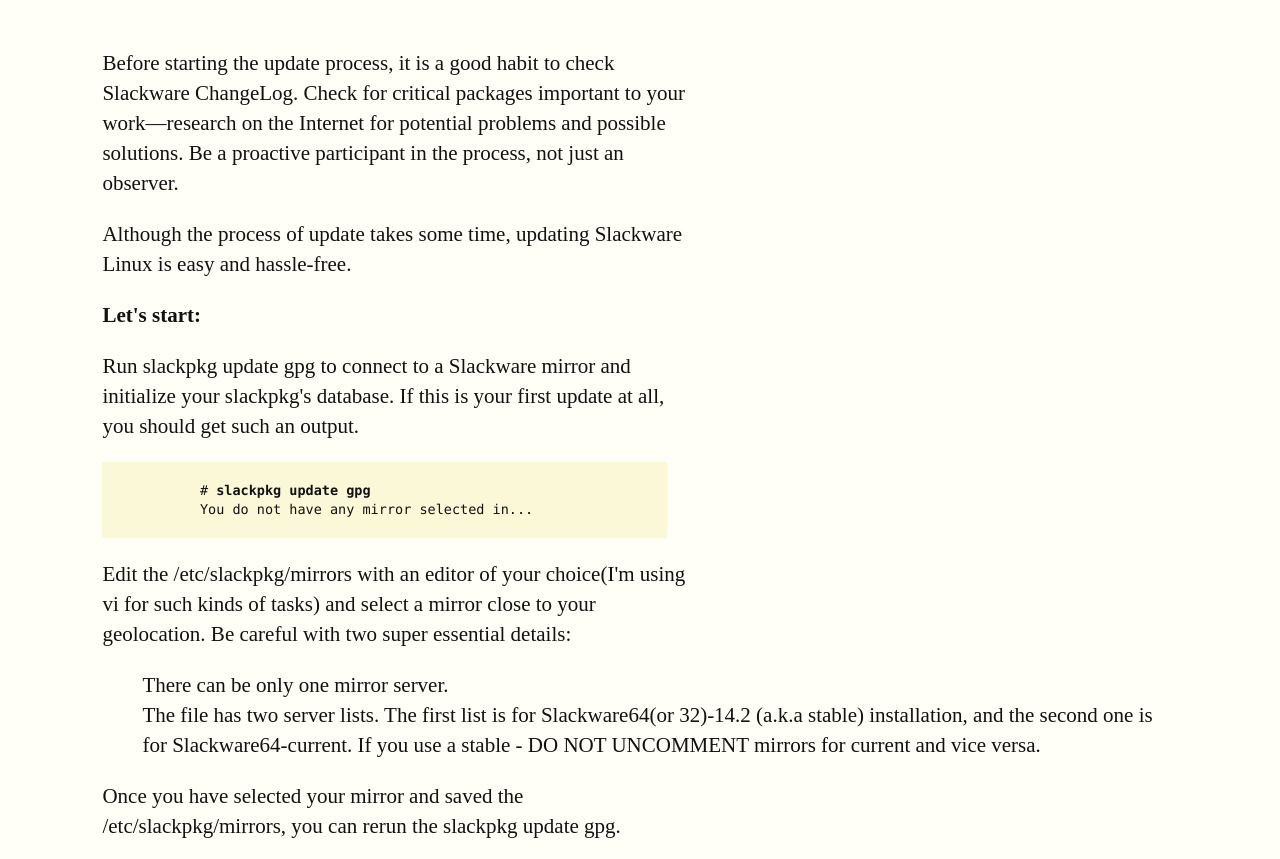
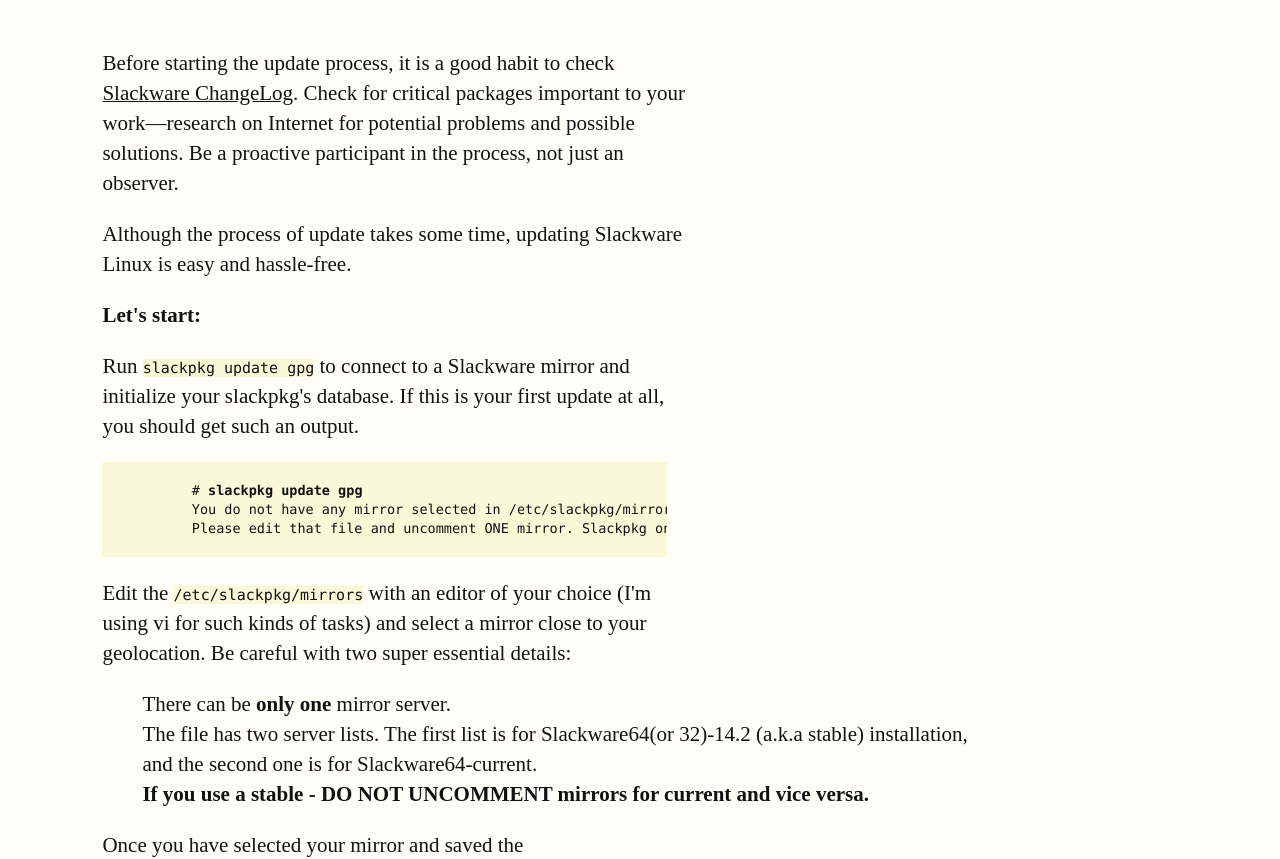
Before and after one commit to mnmlistspace/mnmlistspace, a plain HTML site: page slackware/update.html in a window 1280 px wide. Shown: the part 244-1103 px from the top of the page. Drawn offline with Linux system fonts and the light colour scheme; files whose address does not match are found by name.

Commit message:
update content: How to update Slackware Linux

```diff
--- a/slackware/update.html
+++ b/slackware/update.html
@@ -16,30 +16,33 @@
       <h1 class="logo"><a href="/">mnmlist.space</a></h1>
       <p class="subtitle">How to update Slackware Linux</p>
       <section>
-        <p>Before starting the update process, it is a good habit to check Slackware ChangeLog. Check for critical packages important to your work—research on the Internet for potential problems and possible solutions. Be a proactive participant in the process, not just an observer.</p>
+        <p>Before starting the update process, it is a good habit to check <a title="Slackware Changelogs" href="http://www.slackware.com/changelog/">Slackware ChangeLog</a>. Check for critical packages important to your work—research on Internet for potential problems and possible solutions. Be a proactive participant in the process, not just an observer.</p>
         <p>Although the process of update takes some time, updating Slackware Linux is easy and hassle-free.</p>
         <p><strong>Let's start:</strong></p>
-        <p>Run slackpkg update gpg to connect to a Slackware mirror and initialize your slackpkg's database. If this is your first update at all, you should get such an output.
+        <p>Run <code>slackpkg update gpg</code> to connect to a Slackware mirror and initialize your slackpkg's database. If this is your first update at all, you should get such an output.
         </p>
         <pre><code>
-            # <b>slackpkg update gpg</b>
-            You do not have any mirror selected in...
+           # <b>slackpkg update gpg</b>
+           You do not have any mirror selected in /etc/slackpkg/mirrors
+	   Please edit that file and uncomment ONE mirror. Slackpkg only works with ONE mirror selected.
         </code></pre>
-        <p>Edit the /etc/slackpkg/mirrors with an editor of your choice(I'm using vi for such kinds of tasks) and select a mirror close to your geolocation. Be careful with two super essential details:</p>
+        <p>Edit the <code>/etc/slackpkg/mirrors</code> with an editor of your choice (I'm using vi for such kinds of tasks) and select a mirror close to your geolocation. Be careful with two super essential details:</p>
         <ul>
-          <li>There can be only one mirror server.</li>
-          <li>The file has two server lists. The first list is for Slackware64(or 32)-14.2 (a.k.a stable) installation, and the second one is for Slackware64-current. If you use a stable - DO NOT UNCOMMENT mirrors for current and vice versa.</li>
+          <li>There can be <strong>only one</strong> mirror server.</li>
+          <li>The file has two server lists. The first list is for Slackware64(or 32)-14.2 (a.k.a stable) installation, <br>and the second one is for Slackware64-current.<br><strong>If you use a stable - DO NOT UNCOMMENT mirrors for current and vice versa.</strong></li>
         </ul>
-        <p>Once you have selected your mirror and saved the  /etc/slackpkg/mirrors, you can rerun the slackpkg update gpg.</p>
+        <p>Once you have selected your mirror and saved the <code>/etc/slackpkg/mirrors</code>, you can rerun the <code>slackpkg update gpg</code>.</p>
         <p>The next step consists of updating modified packages. If you have any 3rd party packages installed on your system, please blacklist them so that slackpkg will not interfere with those applications.</p>
-        <p>Install the newly added packages to the Slackware distribution:<p></p>
+        <p>Install the newly added packages to the Slackware distribution:</p>
         <pre><code>
           # <b>slackpkg install-new</b>
         </code></pre>
+	<img src="/home/stephan/projects/repos/mnmlistspace/images/packages_to_install.png/" loading="lazy" alt="install new packages" />
         <p>Upgrade the whole system:</p>
         <pre><code>
           # <b>slackpkg upgrade-all</b>
         </code></pre>
+	<img src="/home/stephan/projects/repos/mnmlistspace/images/choose_packages_to_upgrade.png" loading="lazy" alt="install new packages" />
       </section>
     </article>
     <footer>
```
Also changed, not shown: images/choose_packages_to_upgrade.png (added), images/packages_to_install.png (added).
